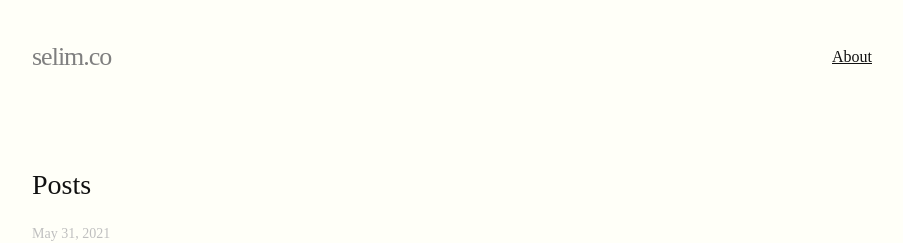
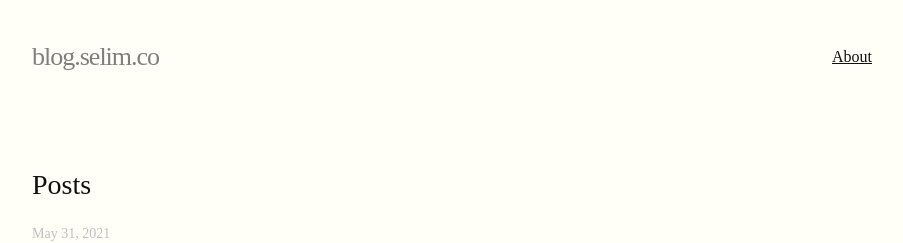
Before and after one commit to wowselim/wowselim.github.io, a Jekyll site: the page built from index.markdown, in a window 1280 px wide. Shown: the top 243 px of the page, without its empty margins (188-1091 px from the left). Built offline with Jekyll 4.4.1, drawn with Linux system fonts in a browser that asks for light colours; some web fonts are replaced.

Commit message:
update site name

```diff
--- a/_config.yml
+++ b/_config.yml
@@ -19,7 +19,7 @@
 # in the templates via {{ site.myvariable }}.
 
 author: Selim Dinçer
-title: selim.co
+title: blog.selim.co
 email: wowselim@gmail.com
 description: >- # this means to ignore newlines until "baseurl:"
   selim's tech blog.
```
